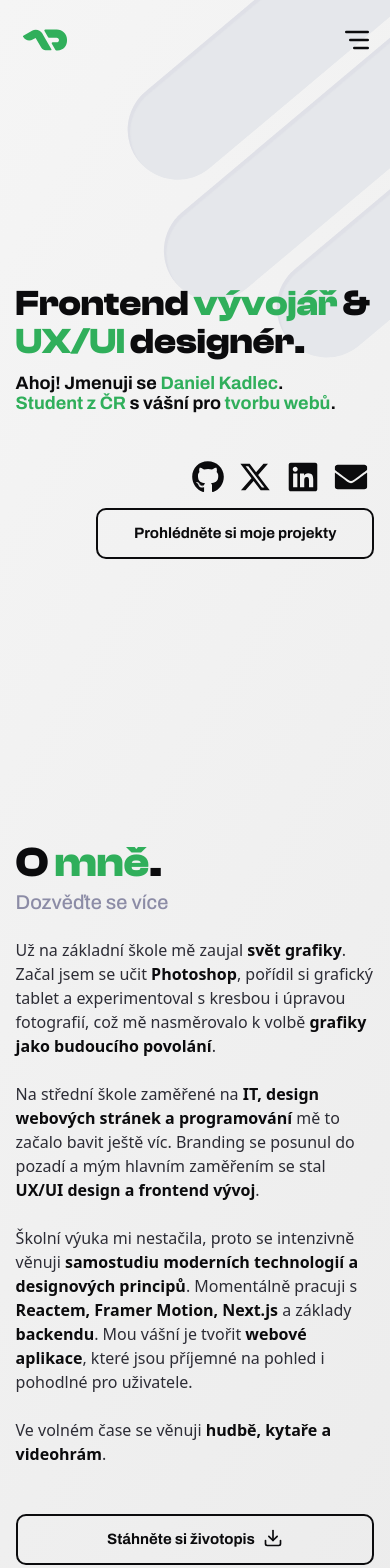
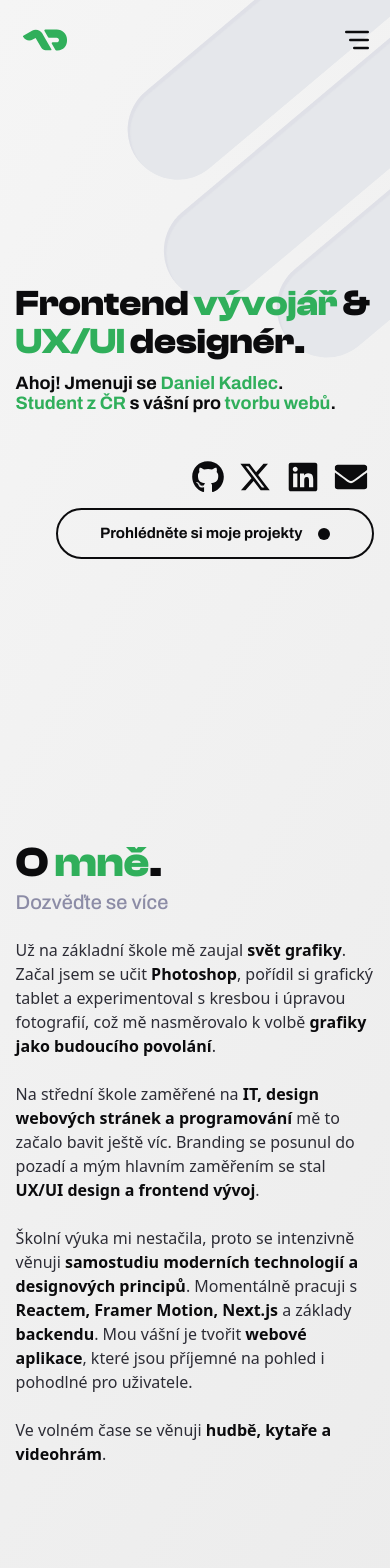
Before and after one commit to Decayyer107/Daniel-Kadlec, a Next.js app: page / in a window 390 px wide. Shown: the top 1568 px of the page. Built offline with nearby package versions, Linux system fonts and the light colour scheme.

Commit message:
feat: restyled button, removed CV download from mobile screens

```diff
--- a/src/app/sections/about.tsx
+++ b/src/app/sections/about.tsx
@@ -75,12 +75,12 @@ export default function About() {
                 variants={item}
                 className="md:hidden flex items-end gap-0 sm:gap-[clamp(_24px,_3vw,_48px)] mt-0 sm:-mt-6"
             >
-                <motion.a variants={item} href="/zivotopis.pdf" download className="w-full">
-                    <Button className="w-full max-h-13 mb-6 mt-12 sm:mt-0">
-                        {dict.about.button}
-                        <LuDownload className="h-5 w-5 lg:h-6 lg:w-6" />
-                    </Button>
-                </motion.a>
+                {/*<motion.a variants={item} href="/zivotopis.pdf" download className="w-full">*/}
+                {/*    <Button className="w-full max-h-13 mb-6 mt-12 sm:mt-0">*/}
+                {/*        {dict.about.button}*/}
+                {/*        <LuDownload className="h-5 w-5 lg:h-6 lg:w-6" />*/}
+                {/*    </Button>*/}
+                {/*</motion.a>*/}
 
                 <motion.div variants={item} className="mb-6 scale-x-[-1]">
                     <HopperElement
--- a/src/components/Button.tsx
+++ b/src/components/Button.tsx
@@ -2,6 +2,8 @@
 
 import { ButtonHTMLAttributes, ReactNode } from "react";
 import { motion, MotionProps } from "framer-motion";
+import { FiExternalLink } from "react-icons/fi";
+
 
 type ButtonProps = {
     children: ReactNode;
@@ -12,19 +14,35 @@ export default function Button({ children, className, ...props }: ButtonProps) {
     return (
         <motion.button
             {...props}
-            initial="initial"
             whileHover="hover"
-            className={`relative overflow-hidden flex justify-center items-center gap-2 py-[clamp(12px,_2vw,_15px)] px-[clamp(36px,_6vw,_56px)] border-2 rounded-[10px] sm:rounded-[14px] font-secondary font-bold text-[clamp(15px,_2vw,_20px)] text-offblack dark:text-offwhite hover:text-offwhite hover:dark:text-offblack border-offblack dark:border-offwhite transition-all cursor-pointer ${className}`}
+            className={`relative overflow-hidden flex justify-center text-left items-center gap-4 py-[clamp(12px,_2vw,_15px)] px-[clamp(42px,_6vw,_64px)] border-2 rounded-full font-secondary font-bold text-[clamp(15px,_2vw,_20px)] text-offblack dark:text-offwhite hover:text-offwhite hover:dark:text-offblack border-offblack dark:border-offwhite transition-all cursor-pointer ${className}`}
         >
+            <span className="relative z-10 flex gap-2 pointer-events-none">{children}</span>
             <motion.span
-                variants={{
-                    initial: { scale: 0, opacity: 0 },
-                    hover: { scale: 10, opacity: 1 },
-                }}
-                transition={{ duration: 0.7, ease: "easeOut" }}
-                className="absolute inset-0 -left-full bg-offblack dark:bg-offwhite origin-bottom-left rotate-45 h-[200%] w-screen"
-            />
-            <span className="relative z-10 flex gap-2">{children}</span>
+                className="relative inline-flex items-center justify-center"
+                initial="initial"
+            >
+                <motion.span
+                    variants={{
+                        initial: { scale: 1 },
+                        hover: { scale: 105 },
+                    }}
+                    transition={{ duration: 0.5, ease: "easeInOut" }}
+                    className="bg-offblack dark:bg-offwhite w-[12px] h-[12px] rounded-full"
+                />
+                <motion.span
+                    variants={{
+                        initial: { opacity: 0 },
+                        hover: { opacity: 1 },
+                    }}
+                    transition={{ duration: 0.3, ease: "easeOut" }}
+                    className="absolute"
+                >
+                    <FiExternalLink className={'text-2xl'}/>
+                </motion.span>
+            </motion.span>
+
+
         </motion.button>
     );
 }
```
